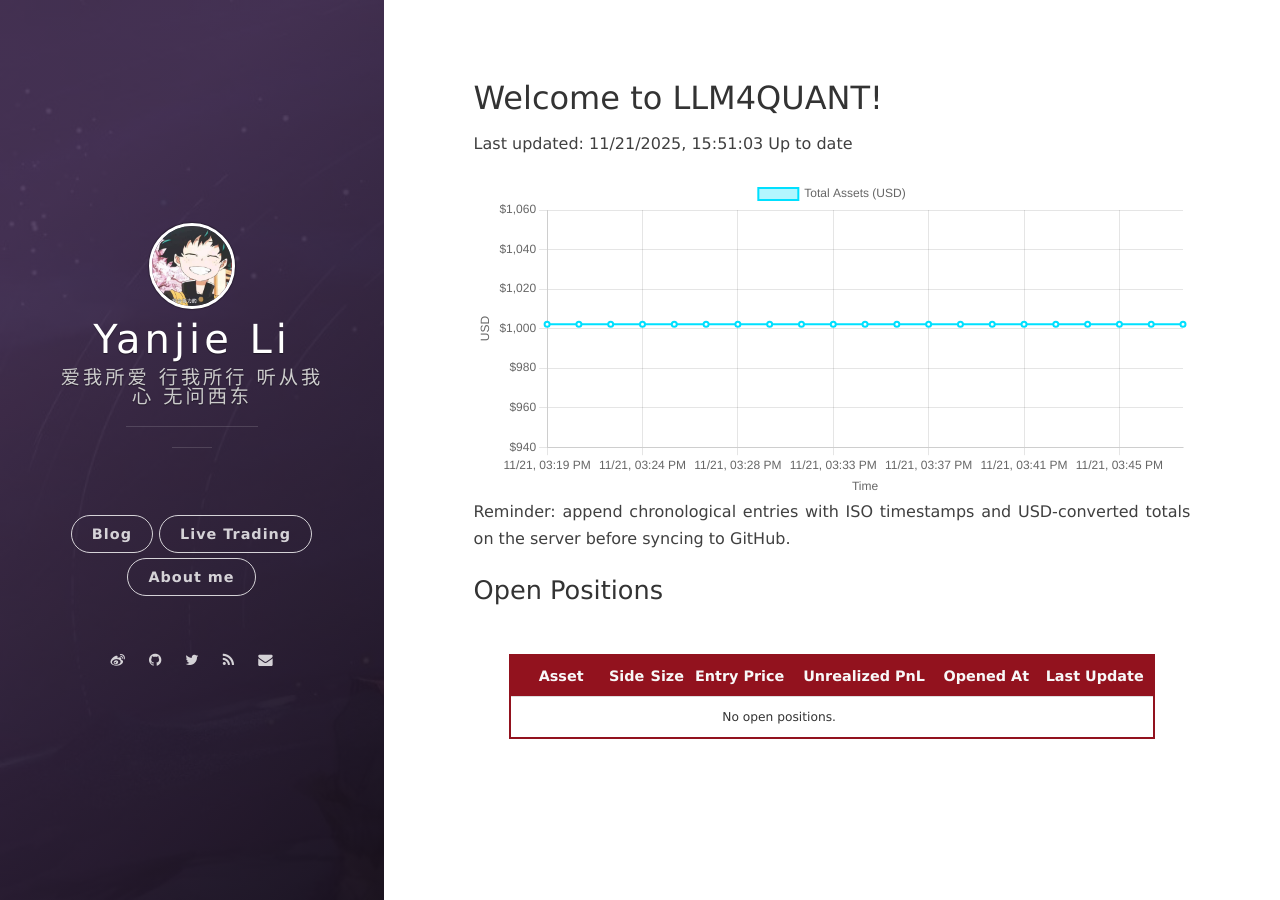
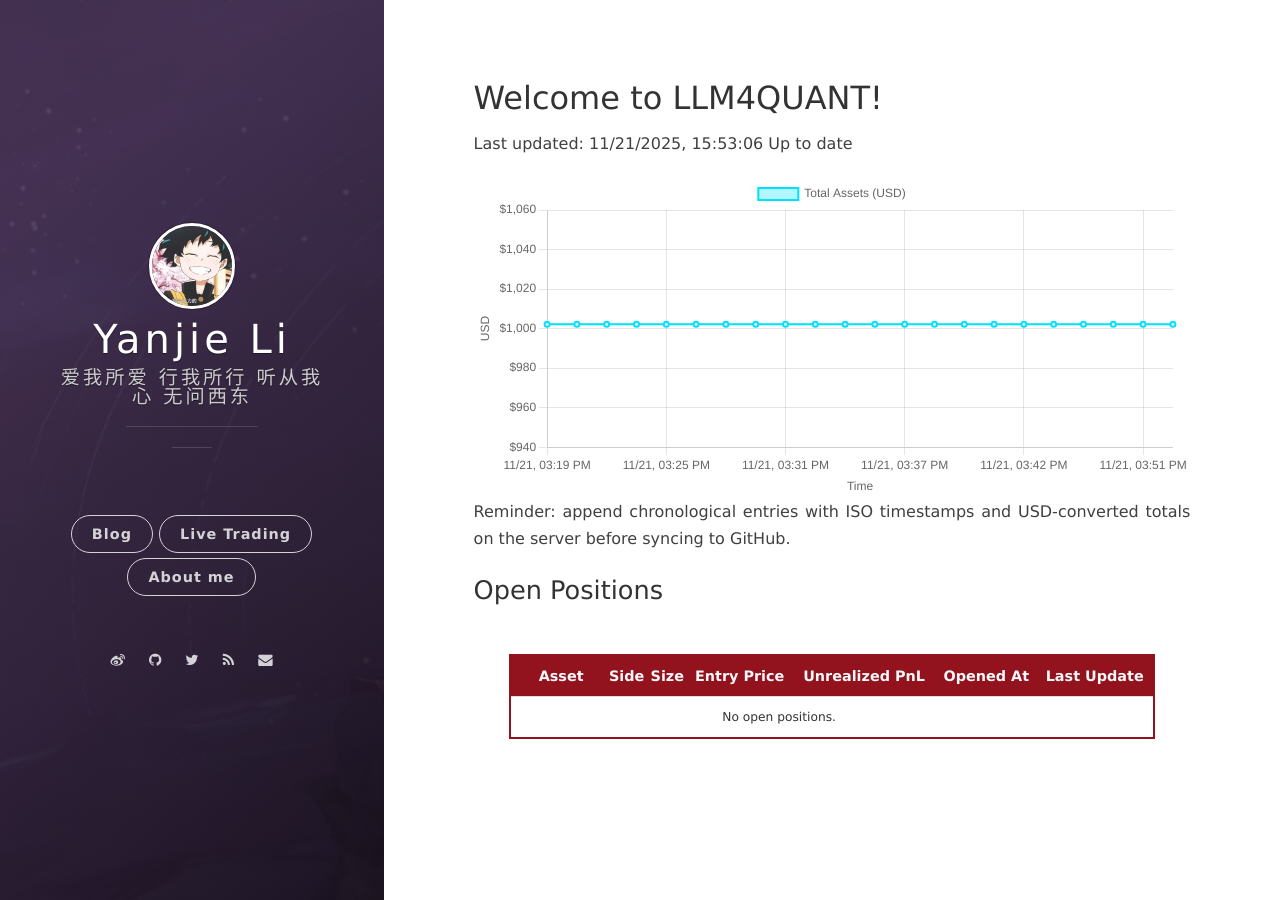
Before and after one commit to leeyegy/leeyegy.github.io, a Jekyll site: the page built from live-trading.html, in a window 1280 px wide. Built offline with Jekyll 4.4.1, drawn with Linux system fonts in a browser that asks for light colours; nearby versions of some CDN libraries.

Commit message:
AccountMonitor: update balance history 2025-11-21T23:53:06+08:00

```diff
--- a/assets/data/binance/balance-history.json
+++ b/assets/data/binance/balance-history.json
@@ -1,5 +1,5 @@
 {
-  "generatedAt": "2025-11-21T23:51:03+08:00",
+  "generatedAt": "2025-11-21T23:53:06+08:00",
   "asset": "total_usd_value",
   "history": [
     {
@@ -85,6 +85,10 @@
     {
       "timestamp": "2025-11-21T23:51:03+08:00",
       "totalUsd": 1002.16734911
+    },
+    {
+      "timestamp": "2025-11-21T23:53:06+08:00",
+      "totalUsd": 1002.16734911
     }
   ]
 }
```
